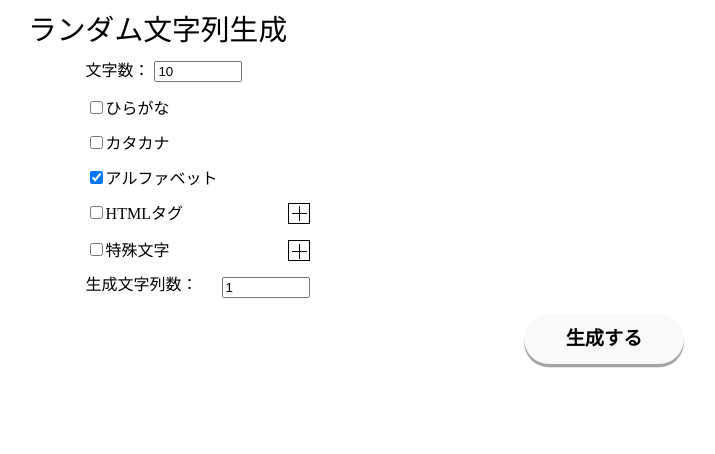
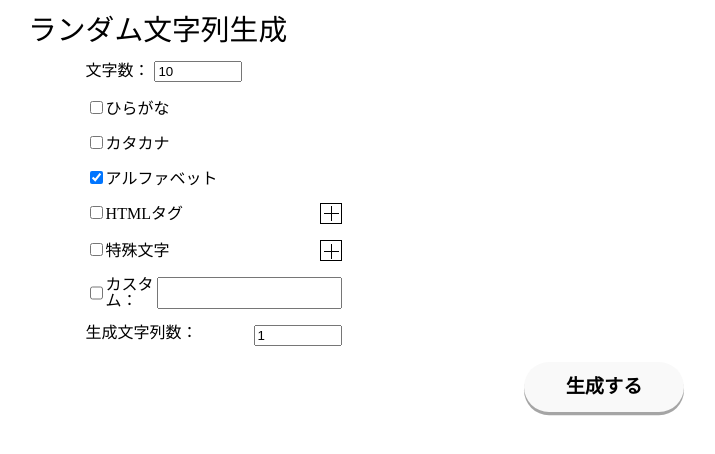
Before and after one commit to kanbaru-github/rand-str-gen, a React (Vite) app: page / in a window 1280 px wide. Shown: the top 454 px of the page, without its empty margins (36-751 px from the left). Built offline with nearby package versions, Linux system fonts and the light colour scheme.

Commit message:
Add custom form

```diff
--- a/src/scss/Form.scss
+++ b/src/scss/Form.scss
@@ -36,7 +36,7 @@
       justify-content: space-between;
       margin-top: 1rem;
       cursor: pointer;
-      width: 14rem;
+      width: 16rem;
     }
 
     input[name="charLength"] {
--- a/src/tsx/Form.tsx
+++ b/src/tsx/Form.tsx
@@ -8,6 +8,7 @@ interface FormData {
   alphabet: boolean;
   htmlTags: boolean;
   specialChars: boolean;
+  customChar: string;
   numOfStrings: number;
 }
 
@@ -18,6 +19,7 @@ const initialFormData: FormData = {
   alphabet: true,
   htmlTags: false,
   specialChars: false,
+  customChar: "",
   numOfStrings: 1,
 };
 
@@ -66,20 +68,32 @@ const Form: React.FC = () => {
   const [selectedSpChars, setSelectedSpChars] = useState<string[]>([]);
   const [spCharsContHeight, setSpCharsHeight] = useState(0);
   const spCharsAccordionRef = useRef<HTMLDivElement>(null);
+  const [useCustomChar, setUseCustomChar] = useState(false);
 
   const [isGenText, setIsGenText] = useState(false);
 
   const handleChange = (e: React.ChangeEvent<HTMLInputElement>) => {
-    const { name, value, type, checked } = e.target;
-    setFormData((prevFormData) => ({
-      ...prevFormData,
-      [name]: type === "checkbox" ? checked : parseInt(value, 10),
-    }));
+    const { name, value, checked } = e.target;
+    setFormData((prevFormData) => {
+      switch (name) {
+        case 'customChar':
+          setUseCustomChar(value.trim() !== "");
+          return { ...prevFormData, [name]: value };
+        case 'hiragana':
+        case 'katakana':
+        case 'alphabet':
+        case 'htmlTags':
+        case 'specialChars':
+          return { ...prevFormData, [name]: checked };
+        default:
+          return { ...prevFormData, [name]: parseInt(value, 10) };
+      }
+    });
   };
 
   const generateRandomTexts = () => {
     setIsGenText(true);
-    const { charLength, hiragana, katakana, alphabet, htmlTags, specialChars, numOfStrings } = formData;
+    const { charLength, hiragana, katakana, alphabet, htmlTags, specialChars, customChar, numOfStrings } = formData;
     const charSet = [];
     const newTexts = [];
 
@@ -88,12 +102,17 @@ const Form: React.FC = () => {
     if (alphabet) charSet.push(...getAlphabetChars());
     if (htmlTags) charSet.push(...getHtmlTags());
     if (specialChars) charSet.push(...getSpChars());
+    if (customChar) charSet.push(customChar);
 
     for (let i = 0; i < numOfStrings; i++) {
       let randomText = '';
-      for (let j = 0; j < charLength; j++) {
+      while (randomText.length < charLength) {
         randomText += charSet[Math.floor(Math.random() * charSet.length)];
       }
+      if (randomText.length > charLength) {
+        randomText = randomText.slice(0, charLength);
+      }
+
       newTexts.push(randomText);
     }
     setEditableTexts(newTexts);
@@ -352,12 +371,27 @@ const Form: React.FC = () => {
                       handleSpCharsCheckboxChange(char, e.target.checked)
                     }
                   />
-                  {char}
+                    {char}
                 </label>
               ))}
             </div>
           </div>
         </div>
+
+        <label className="rand-str-gen__form-label">
+          <input
+            type="checkbox"
+            checked={useCustomChar}
+            onChange={handleChange}
+          />
+          カスタム：
+          <input
+            type="text"
+            name="customChar"
+            value={formData.customChar}
+            onChange={handleChange}
+          />
+        </label>
 
         <label className="rand-str-gen__form-label">
           生成文字列数：
```
